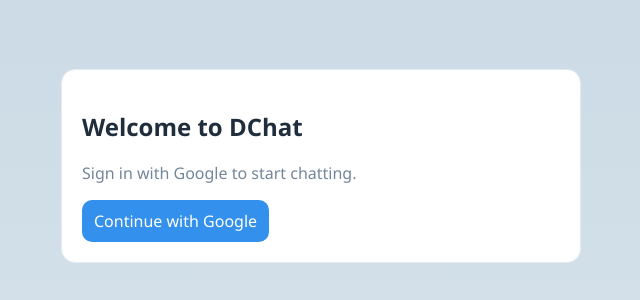
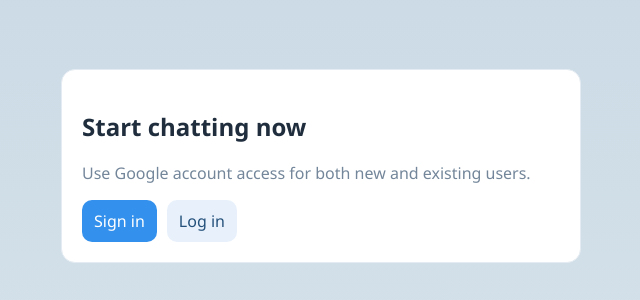
Before and after one commit to ethantan0716-gif/dchat, a Next.js app: page /signin in a window 1280 px wide. Shown: the part 234-534 px from the top of the page, without its empty margins (319-959 px from the left). Built offline with nearby package versions, Linux system fonts and the light colour scheme; no server answers.

Commit message:
Update auth page copy and add sign in/login buttons

```diff
--- a/app/(auth)/signin/page.tsx
+++ b/app/(auth)/signin/page.tsx
@@ -12,8 +12,9 @@ export default async function SignInPage() {
   return (
     <main className="page-center">
       <section className="card">
-        <h1>Welcome to DChat</h1>
-        <p className="muted">Sign in with Google to start chatting.</p>
+        <h1>Start chatting now</h1>
+        <p className="muted">Use Google account access for both new and existing users.</p>
+        <div style={{ display: "flex", gap: 10, flexWrap: "wrap", marginTop: 10 }}>
           <form
             action={async () => {
               "use server";
@@ -21,9 +22,20 @@ export default async function SignInPage() {
             }}
           >
             <button className="btn" type="submit">
-            Continue with Google
+              Sign in
             </button>
           </form>
+          <form
+            action={async () => {
+              "use server";
+              await signIn("google", { redirectTo: "/conversations" });
+            }}
+          >
+            <button className="btn btn-secondary" type="submit">
+              Log in
+            </button>
+          </form>
+        </div>
       </section>
     </main>
   );
```
Lines whose indentation alone changed are shown as unchanged.
